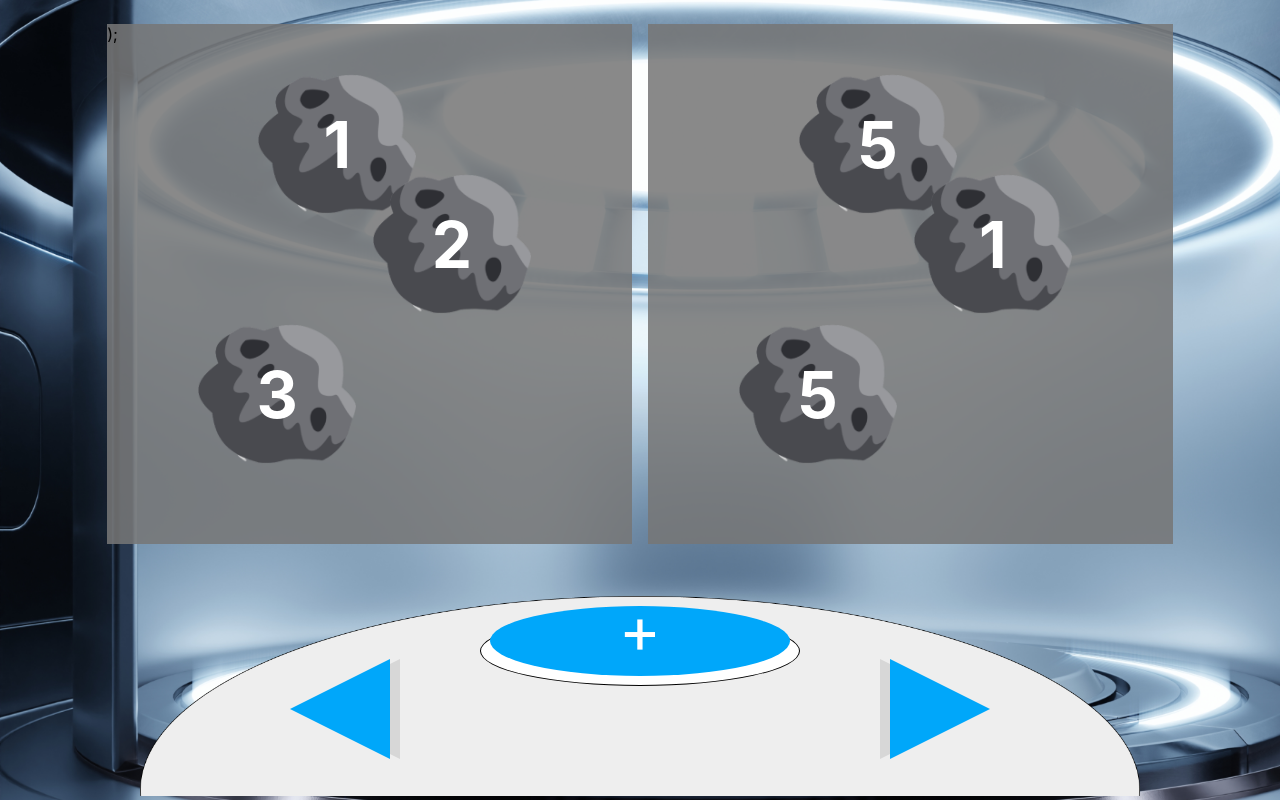
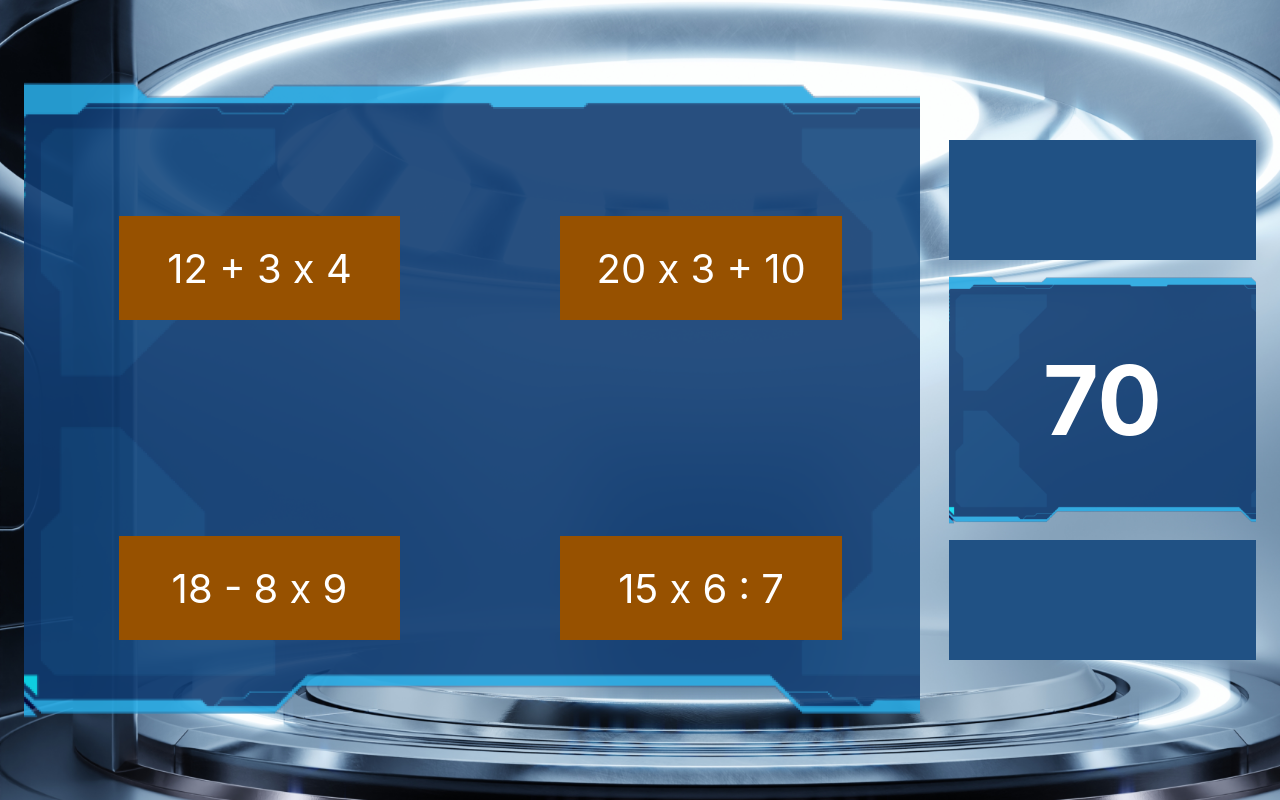
Before and after one commit to novrandobilly/gameas-amoeba, a Next.js app: page /game/numerical-test in a window 1280 px wide. Built offline with nearby package versions, Linux system fonts and the light colour scheme.

Commit message:
ubah struktur test numerik dan tampilan

```diff
--- a/pages/game/numerical-test.module.scss
+++ b/pages/game/numerical-test.module.scss
@@ -12,209 +12,90 @@
   justify-content: center;
   align-items: center;
   height: 100vh;
-  padding: 32px;
 }
 
-// Steering wheel
-.steerContainer {
-  position: absolute;
-  bottom: 0px;
-  z-index: 0;
+// Guide screen
+.guideWraper {
+  display: flex;
+  align-items: center;
+  justify-content: space-between;
+  width: 100vw;
+  padding: 24px;
 }
 
-.shapeWraper {
+.guideContainer {
+  background-image: url('../../assets/Screen-background.png');
+  background-size: cover;
+  z-index: 10;
+  width: 70vw;
+  height: 90vh;
+}
+
+// Panel
+.panelContainer {
+  width: 24vw;
+  display: flex;
+  flex-direction: column;
+}
+
+.panel {
+  background-image: url('../../assets/Screen-background.png');
+  background-size: cover;
+  height: 35vh;
+  display: flex;
+  align-items: center;
+  justify-content: center;
+  color: white;
+  font-size: 6rem;
+  font-weight: bold;
+}
+
+.ornament {
+  background-color: #205184;
+  height: 15vh;
+}
+
+// Question box
+
+.questionContainer {
+  z-index: 30;
+  width: 70vw;
+  height: 80vh;
+  position: absolute;
+  left: 2;
+  bottom: 5%;
+  display: flex;
+  flex-wrap: wrap;
+  justify-content: center;
+}
+
+.questionDomain {
+  width: 34.5vw;
+  height: 40vh;
+  box-sizing: border-box;
   position: relative;
 }
 
-.oval {
-  width: 300px;
-  height: 70px;
-  background: #00a7fa;
-  border-radius: 100%;
-  position: absolute;
-  left: 35%;
-  top: 10px;
-  z-index: 10;
-  display: flex;
-  justify-content: center;
-  align-items: center;
-}
-
-.operator {
-  color: white;
-  font-size: 4rem;
-  z-index: 20;
-  margin: 0;
-  padding: 0;
-  padding-bottom: 24px;
-}
-
-.ovalShadow {
-  width: 320px;
-  height: 70px;
-  background: #ffffff;
-  border-radius: 100%;
-  border: 1px solid black;
-  position: absolute;
-  left: 34%;
-  top: 20px;
-  z-index: 5;
-}
-
-.selectorWrapper {
-  display: flex;
-  justify-content: space-between;
-  position: absolute;
-  z-index: 10;
-  bottom: 20%;
-  left: 15%;
-  width: 70%;
-}
-
-.triangleLeft {
-  width: 0;
-  height: 0;
-  border-top: 50px solid transparent;
-  border-right: 100px solid #00a7fa;
-  border-bottom: 50px solid transparent;
-}
-
-.triangleRight {
-  width: 0px;
-  height: 0px;
-  border-top: 50px solid transparent;
-  border-left: 100px solid #00a7fa;
-  border-bottom: 50px solid transparent;
-}
-
-.shadowWrapper {
-  display: flex;
-  justify-content: space-between;
-  position: absolute;
-  z-index: 5;
-  bottom: 20%;
-  left: 16%;
-  width: 68%;
-}
-
-.triangleLeftShadow {
-  width: 0;
-  height: 0;
-  border-top: 50px solid transparent;
-  border-right: 100px solid #acacac5d;
-  border-bottom: 50px solid transparent;
-}
-
-.triangleRightShadow {
-  width: 0px;
-  height: 0px;
-  border-top: 50px solid transparent;
-  border-left: 100px solid #acacac5d;
-  border-bottom: 50px solid transparent;
-}
-
-.triangleLeftButton {
-  position: absolute;
-  width: 100px;
-  height: 100px;
-  background-color: transparent;
-  border: none;
-  cursor: pointer;
-
-  &:disabled {
-    cursor: no-drop;
-  }
-}
-
-.triangleRightButton {
-  position: absolute;
-  width: 100px;
-  height: 100px;
-  right: 0;
-  background-color: transparent;
-  border: none;
-  cursor: pointer;
-
-  &:disabled {
-    cursor: no-drop;
-  }
-}
-
-// Guide screen
-.guideContainer {
-  display: flex;
-  justify-content: space-between;
-  width: 87%;
-  padding: 24px;
-  position: absolute;
-  top: 0px;
-  z-index: 10;
-}
-
-.guideScreen {
-  width: 41vw;
-  height: 65vh;
-  background-color: #777777dc;
-}
-
-// Asteroid
-.asteroidContainer {
-  display: flex;
-  justify-content: space-between;
-  width: 87%;
-  padding: 24px;
-  position: absolute;
-  top: 0px;
-  z-index: 10;
-}
-
-.asteroidScreen {
-  position: relative;
-  width: 41vw;
-  height: 65vh;
-}
-
-.asteroidBox {
-  position: absolute;
-  background-image: url('../../assets/Asteroid.png');
-  background-size: contain;
-  background-repeat: no-repeat;
-  width: 160px;
-  height: 140px;
-  z-index: 10;
+.questionBox {
+  width: 22vw;
+  height: 13vh;
+  background-color: rgb(151, 81, 0);
   display: flex;
   align-items: center;
   justify-content: center;
+  position: absolute;
+  top: 30%;
+  left: 20%;
+  cursor: pointer;
 }
 
-.top {
-  top: 50px;
-  left: 150px;
+.questionText {
+  color: white;
+  font-size: 2.5rem;
 }
 
-.middle {
-  right: 100px;
-  top: 150px;
+.icon {
+  position: absolute;
+  bottom: -10px;
+  right: -10px;
 }
-
-.bottom {
-  bottom: 80px;
-  left: 90px;
-}
-
-.asteroidNumber {
-  color: white;
-  font-size: 4rem;
-  font-weight: bold;
-}
-
-// Screen color
-.green {
-  background-color: rgba(55, 177, 55, 0.452);
-  z-index: 30;
-}
-
-.red {
-  background-color: rgba(236, 48, 48, 0.384);
-  z-index: 30;
-}
--- a/pages/game/numerical-test.tsx
+++ b/pages/game/numerical-test.tsx
@@ -2,212 +2,125 @@ import React, { FC, useEffect, useState } from 'react';
 import type { NextPage } from 'next';
 import Image from 'next/image';
 import Head from 'next/head';
-import SteerImage from '../../assets/Steering.png';
+
+import RightIcon from '../../assets/Right-icon.png';
+import WrongIcon from '../../assets/Wrong-icon.png';
 
 import styles from './numerical-test.module.scss';
-import { render } from 'sass';
-import { count } from 'console';
 
 interface QuizProps {
-  one: number;
-  two: number;
-  three: number;
+  topLeft: { ask: string }[];
+  topRight: { ask: string }[];
+  bottomLeft: { ask: string }[];
+  bottomRight: { ask: string }[];
 }
 
-interface GuideProps {
-  leftBgColor: string;
-  rightBgColor: string;
+interface PanelProps {
+  result: number;
 }
 
-interface SteerProps {
-  onAnswer: (value: string) => void;
-  operator?: string;
-  disabled: boolean;
+interface QuestionBoxProps {
+  question: string;
+  onAnswer: () => void;
+  icon: boolean;
+  rightAnswer: string;
+  value: string;
 }
 
-interface AsteroidProps {
-  number: QuizProps;
-}
-
-const Guide: FC<GuideProps> = (props) => {
-  const { leftBgColor, rightBgColor } = props;
-
+const Panel: FC<PanelProps> = (props) => {
+  const { result } = props;
   return (
-    <div className={`${styles['guideContainer']} `}>
-      <div className={`${styles['guideScreen']} ${styles[`${leftBgColor}`]}`} />
-      <div
-        className={`${styles['guideScreen']} ${styles[`${rightBgColor}`]}`}
-      />
+    <div className={styles['panelContainer']}>
+      <div className={styles['ornament']} />
+      <div className={styles['panel']}>{result}</div>
+      <div className={styles['ornament']} />
     </div>
   );
 };
 
-const Steer: FC<SteerProps> = (props) => {
-  const { onAnswer, operator, disabled } = props;
+const QuestionBox: FC<QuestionBoxProps> = (props) => {
+  const { rightAnswer, question, onAnswer, value, icon } = props;
+  return (
+    <div className={styles['questionBox']} onClick={onAnswer}>
+      <p className={styles['questionText']}>{question}</p>
 
-  return (
-    <div className={`${styles['steerContainer']}`}>
-      <div className={`${styles['shapeWraper']}`}>
-        <div className={`${styles['oval']}`}>
-          <p className={`${styles['operator']}`}>{operator}</p>
+      {icon && (
+        <div className={styles['icon']}>
+          {rightAnswer === value ? (
+            <Image src={RightIcon} width={20} height={20} alt='indicator' />
+          ) : (
+            <Image src={WrongIcon} width={20} height={20} alt='indicator' />
+          )}
         </div>
-        <div className={`${styles['ovalShadow']}`}></div>
-
-        <Image
-          src={SteerImage}
-          alt='Steering-wheel'
-          width={1000}
-          height={200}
-          layout='fixed'
-        />
-        <div className={`${styles['selectorWrapper']}`}>
-          <div className={`${styles['triangleLeft']}`} />
-          <button
-            className={`${styles['triangleLeftButton']}`}
-            onClick={(event) => onAnswer('left')}
-            disabled={disabled}
-          />
-
-          <div className={`${styles['triangleRight']}`} />
-          <button
-            className={`${styles['triangleRightButton']}`}
-            onClick={(event) => onAnswer('right')}
-            disabled={disabled}
-          />
-        </div>
-        <div className={`${styles['shadowWrapper']}`}>
-          <div className={`${styles['triangleLeftShadow']}`} />
-          <div className={`${styles['triangleRightShadow']}`} />
-        </div>
-      </div>
+      )}
     </div>
   );
 };
 
-const Asteroid: FC<AsteroidProps> = (props) => {
-  const { number } = props;
-
-  return (
-    <>
-      <div className={`${styles['asteroidBox']} ${styles['top']}`}>
-        <p className={`${styles['asteroidNumber']} `}>{number.one}</p>
-      </div>
-
-      <div className={`${styles['asteroidBox']} ${styles['middle']}`}>
-        <p className={`${styles['asteroidNumber']} `}>{number.two}</p>
-      </div>
-
-      <div className={`${styles['asteroidBox']} ${styles['bottom']}`}>
-        <p className={`${styles['asteroidNumber']} `}>{number.three}</p>
-      </div>
-    </>
-  );
-};
-
 const NumericalTest: NextPage = () => {
-  const [questionLeft] = useState<AsteroidProps['number'][]>([
-    { one: 1, two: 2, three: 3 },
-    { one: 3, two: 3, three: 7 },
-    { one: 9, two: 2, three: 1 },
-    { one: 5, two: 2, three: 4 },
+  const [question] = useState<QuizProps>({
+    topLeft: [
+      { ask: '12 + 3 x 4' },
+      { ask: '18 + 5 x 2' },
+      { ask: '6 x 30 : 3' },
+      { ask: '72 : 3 x 5' },
+    ],
+    topRight: [
+      { ask: '20 x 3 + 10' },
+      { ask: '14 - 9 x 1' },
+      { ask: '32 - 9 x 4' },
+      { ask: '186 + 34 - 70' },
+    ],
+    bottomLeft: [
+      { ask: '18 - 8 x 9' },
+      { ask: '5 + 3 x 10' },
+      { ask: '64 + 3 : 5' },
+      { ask: '63 - 23 : 3' },
+    ],
+    bottomRight: [
+      { ask: '15 x 6 : 7' },
+      { ask: '20 + 3 x 2' },
+      { ask: '196 + 5 - 98' },
+      { ask: '5 x 5 x 2' },
+    ],
+  });
+  const [result] = useState<number[]>([70, 80, 60, 50]);
+  const [rightAnswer] = useState<string[]>([
+    'topRight',
+    'bottomLeft',
+    'topLeft',
+    'bottomRight',
   ]);
 
-  const [questionRight] = useState<AsteroidProps['number'][]>([
-    { one: 5, two: 1, three: 5 },
-    { one: 7, two: 2, three: 6 },
-    { one: 2, two: 3, three: 7 },
-    { one: 5, two: 4, three: 8 },
-  ]);
-  const [operator] = useState<string>('+');
-
-  const [visible, setVisible] = useState<boolean>(true);
+  const [iconVisible, setIconVisible] = useState<boolean>(false);
   const [renderItem, setRenderItem] = useState<number>(0);
+  const [item, setItem] = useState<number>(0);
   const [userAnswer, setUserAnswer] = useState<string>('');
-  const [rightAnswer, setRightAnswer] = useState<string>('');
-  const [leftBgColor, setLeftBgColor] = useState<string>('');
-  const [rightBgColor, setRightBgColor] = useState<string>('');
 
   const [currentCount, setCount] = useState<number>(0);
 
   useEffect(() => {
-    let totalLeft = 0;
-    let totalRight = 0;
-
-    if (operator === '+') {
-      totalLeft =
-        totalLeft +
-        questionLeft[renderItem].one +
-        questionLeft[renderItem].two +
-        questionLeft[renderItem].three;
-
-      totalRight =
-        totalRight +
-        questionRight[renderItem].one +
-        questionRight[renderItem].two +
-        questionRight[renderItem].three;
-    }
-
-    if (operator === 'x') {
-      totalLeft =
-        totalLeft +
-        questionLeft[renderItem].one *
-          questionLeft[renderItem].two *
-          questionLeft[renderItem].three;
-
-      totalRight =
-        totalRight +
-        questionRight[renderItem].one *
-          questionRight[renderItem].two *
-          questionRight[renderItem].three;
-    }
-
-    if (totalLeft < totalRight) {
-      setRightAnswer('left');
-    }
-    if (totalLeft > totalRight) {
-      setRightAnswer('right');
-    }
-  }, [operator, questionLeft, questionRight, renderItem]);
-
-  useEffect(() => {
-    if (currentCount >= 0 && visible === false) {
+    if (currentCount >= 0 && iconVisible) {
       const timer = () => setCount(currentCount - 1);
       const id = setInterval(timer, 1000);
       return () => clearInterval(id);
     } else {
-      setLeftBgColor('');
-      setRightBgColor('');
-      setVisible(true);
+      setRenderItem(item);
+      setIconVisible(false);
     }
-  }, [currentCount, visible]);
+  }, [currentCount, iconVisible, item]);
 
   const onAnswer: (value: string) => void = (value) => {
-    setVisible(false);
-    setUserAnswer(value);
+    if (renderItem < rightAnswer.length - 1) {
+      setItem(item + 1);
+      setUserAnswer(value);
+    }
+    setIconVisible(true);
     setCount(2);
-    setRenderItem(renderItem + 1);
   };
 
-  useEffect(() => {
-    if (visible === false) {
-      if (rightAnswer === 'left' && userAnswer === 'left') {
-        setLeftBgColor('green');
-      }
-      if (rightAnswer === 'right' && userAnswer === 'left') {
-        setLeftBgColor('red');
-        console.log('jalan');
-      }
-      if (rightAnswer === 'right' && userAnswer === 'right') {
-        setRightBgColor('green');
-      }
-      if (rightAnswer === 'left' && userAnswer === 'right') {
-        setRightBgColor('red');
-      }
-    }
-  }, [rightAnswer, userAnswer, visible]);
-
   return (
-    <div className={`${styles['container']} `}>
+    <div className={styles['container']}>
       <Head>
         <title>Numerical Intro Ability Test</title>
         <meta name='description' content='Numerical Ability Test Page' />
@@ -215,25 +128,52 @@ const NumericalTest: NextPage = () => {
       </Head>
 
       <main>
-        <div className={`${styles['missionContainer']}`}>
-          <Guide leftBgColor={leftBgColor} rightBgColor={rightBgColor} />
-          <Steer
-            operator={operator}
-            onAnswer={(value) => onAnswer(value)}
-            disabled={!visible || renderItem >= questionLeft.length - 1}
-          />
-          {visible && renderItem < questionLeft.length - 1 && (
-            <div className={`${styles['asteroidContainer']} `}>
-              <div className={`${styles['asteroidScreen']} `}>
-                <Asteroid number={questionLeft[renderItem]} />
-                );
+        <div className={styles['missionContainer']}>
+          <div className={styles['guideWraper']}>
+            <div className={styles['guideContainer']} />
+            <Panel result={result[renderItem]} />
+            <div className={styles['questionContainer']}>
+              <div className={styles['questionDomain']}>
+                <QuestionBox
+                  onAnswer={() => onAnswer('topLeft')}
+                  question={question.topLeft[renderItem].ask}
+                  rightAnswer={rightAnswer[renderItem]}
+                  value='topLeft'
+                  icon={iconVisible}
+                />
               </div>
 
-              <div className={`${styles['asteroidScreen']} `}>
-                <Asteroid number={questionRight[renderItem]} />
+              <div className={styles['questionDomain']}>
+                <QuestionBox
+                  onAnswer={() => onAnswer('topRight')}
+                  question={question.topRight[renderItem].ask}
+                  rightAnswer={rightAnswer[renderItem]}
+                  value='topRight'
+                  icon={iconVisible}
+                />
+              </div>
+
+              <div className={styles['questionDomain']}>
+                <QuestionBox
+                  onAnswer={() => onAnswer('bottomLeft')}
+                  question={question.bottomLeft[renderItem].ask}
+                  rightAnswer={rightAnswer[renderItem]}
+                  value='bottomLeft'
+                  icon={iconVisible}
+                />
+              </div>
+
+              <div className={styles['questionDomain']}>
+                <QuestionBox
+                  onAnswer={() => onAnswer('bottomRight')}
+                  question={question.bottomRight[renderItem].ask}
+                  rightAnswer={rightAnswer[renderItem]}
+                  value='bottomRight'
+                  icon={iconVisible}
+                />
               </div>
             </div>
-          )}
+          </div>
         </div>
       </main>
     </div>
```
Also changed, not shown: pages/game/numerical-intro.module.scss (+13 -0 lines), pages/game/numerical-intro.tsx (+8 -5 lines), assets/Right-icon.png (added), assets/Wrong-icon.png (added).
